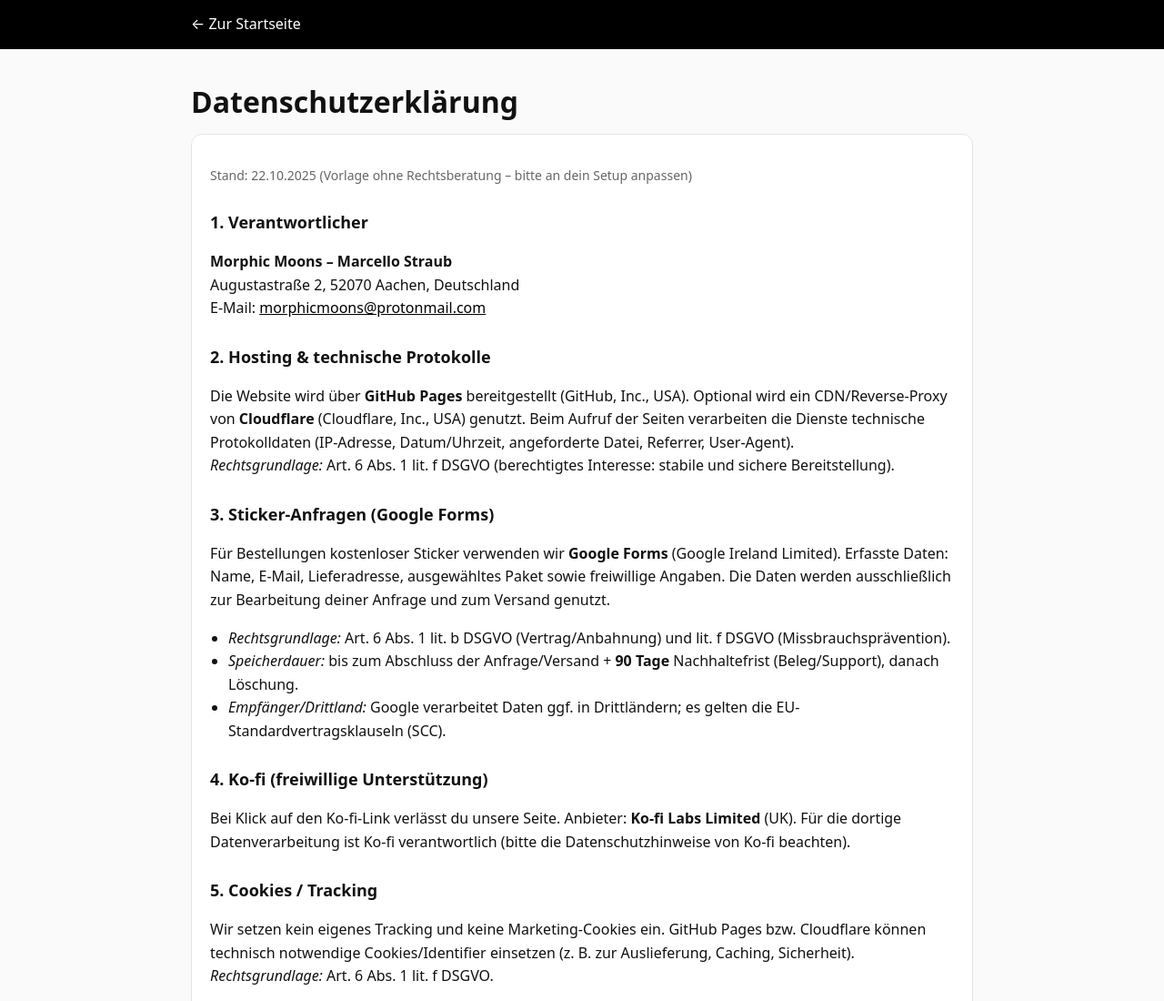
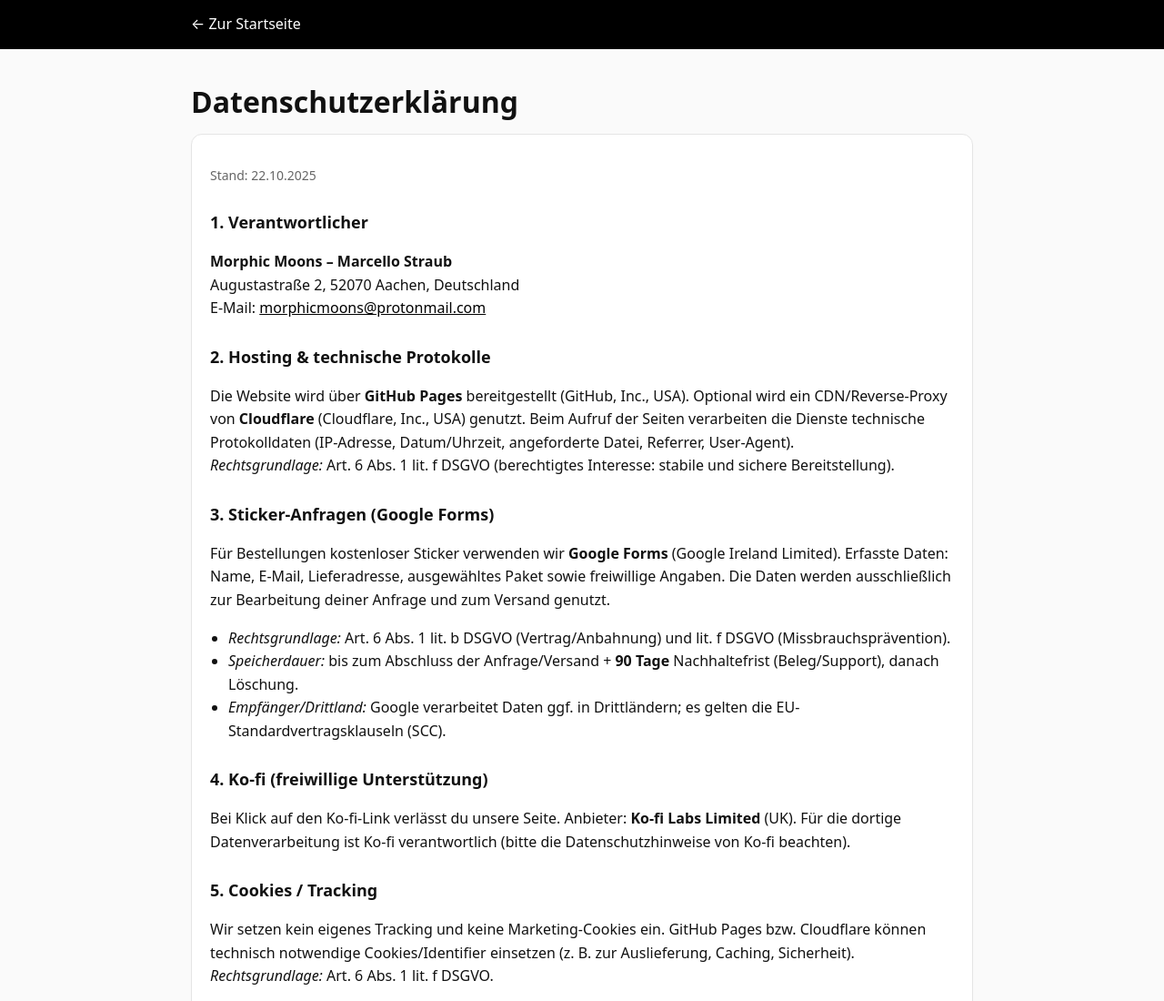
Before and after one commit to DesignStraub/one-humanity-site, a plain HTML site: page datenschutz.html in a window 1280 px wide. Shown: the top 1100 px of the page at 91% size. Drawn offline with Linux system fonts and the light colour scheme.

Commit message:
Update datenschutz.html

```diff
--- a/datenschutz.html
+++ b/datenschutz.html
@@ -29,7 +29,7 @@
 <main class="wrap">
   <h1>Datenschutzerklärung</h1>
   <div class="box">
-    <p class="muted">Stand: 22.10.2025 (Vorlage ohne Rechtsberatung – bitte an dein Setup anpassen)</p>
+    <p class="muted">Stand: 22.10.2025</p>
 
     <h2>1. Verantwortlicher</h2>
     <p><strong>Morphic Moons – Marcello Straub</strong><br>
```
